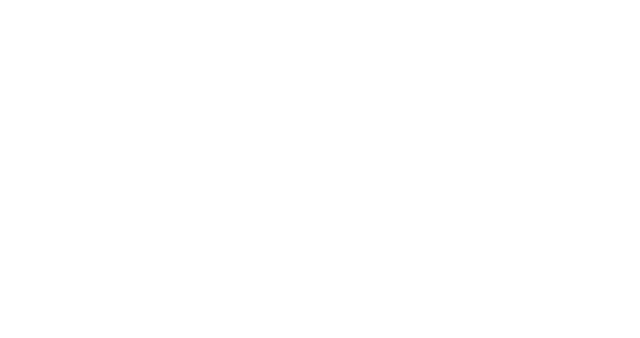
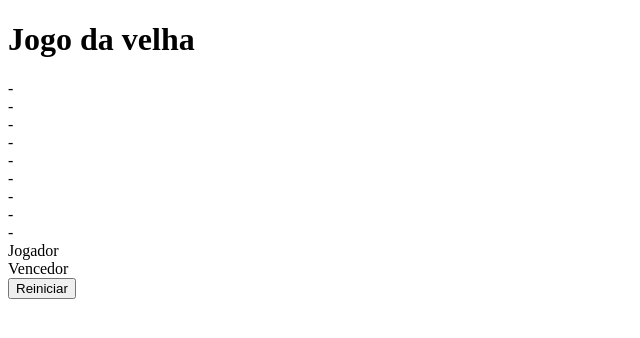
Before and after one commit to ygorp/jogo-da-velha, a plain HTML site: page index.html in a window 1280 px wide. Shown: the whole page, without its empty margins (0-640 px from the left). Drawn offline with Linux system fonts and the light colour scheme.

Commit message:
Criando a estrutura html da jogo. titulo, div dos quadrados para marcar x ou o e botão

```diff
--- a/index.html
+++ b/index.html
@@ -10,6 +10,46 @@
 
 </head>
 <body>
+  <h1>Jogo da velha</h1>
+
+  <div>
+    <div id="1">-</div>
+    <div id="2">-</div>
+    <div id="3">-</div>
+  </div>
+
+  <div>
+    <div id="4">-</div>
+    <div id="5">-</div>
+    <div id="6">-</div>
+  </div>
+
+  <div>
+    <div id="7">-</div>
+    <div id="8">-</div>
+    <div id="9">-</div>
+  </div>
+
+  <div>
+    <label for="">
+      Jogador
+    </label>
+    <label id="jogador-selecionado"></label>
+  </div>
+
+  <div>
+    <label for="">
+      Vencedor
+    </label>
+    <label id="vencedor-selecionado"></label>
+  </div>
+
+  <div>
+    <button>
+      Reiniciar
+    </button>
+  </div>
+
   <script src="/index.js" text="javascript"></script>
 </body>
 </html>
```
